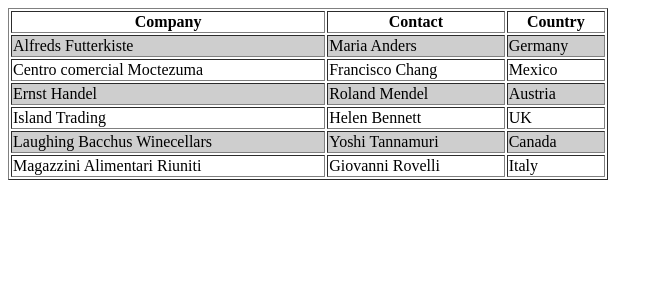
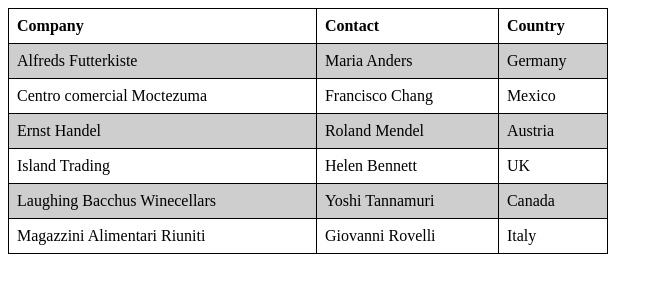
Before and after one commit to Abdulrahman-Dahshan/Task_1, a plain HTML site: page table.html in a window 1280 px wide. Shown: the whole page, without its empty margins (0-663 px from the left). Drawn offline with Linux system fonts and the light colour scheme.

Commit message:
edit code

```diff
--- /dev/null
+++ b/table.css
@@ -0,0 +1,19 @@
+table {
+    border: 1px solid black;
+    width: 600px;
+    border-collapse: collapse;
+}
+
+th, td {
+    border: 1px solid black;
+    padding: 8px;
+    text-align: left;
+}
+
+th{
+    background-color: white;
+}
+
+tr:nth-child(odd) {
+    background-color: #cecece;
+}
--- a/table.html
+++ b/table.html
@@ -4,9 +4,10 @@
     <meta charset="UTF-8" />
     <meta name="viewport" content="width=device-width, initial-scale=1.0" />
     <title>Table</title>
+    <link rel="stylesheet" href="table.css">
   </head>
   <body>
-    <table border="1" width="600">
+    <table>
       <thead>
         <th>Company</th>
         <th>Contact</th>
@@ -14,7 +15,7 @@
       </thead>
 
       <tbody>
-        <tr style="background-color: #cecece">
+        <tr >
           <td>Alfreds Futterkiste</td>
           <td>Maria Anders</td>
           <td>Germany</td>
@@ -26,7 +27,7 @@
           <td>Mexico</td>
         </tr>
 
-        <tr style="background-color: #cecece">
+        <tr>
           <td>Ernst Handel</td>
           <td>Roland Mendel</td>
           <td>Austria</td>
@@ -38,7 +39,7 @@
           <td>UK</td>
         </tr>
 
-        <tr style="background-color: #cecece">
+        <tr>
           <td>Laughing Bacchus Winecellars</td>
           <td>Yoshi Tannamuri</td>
           <td>Canada</td>
```
